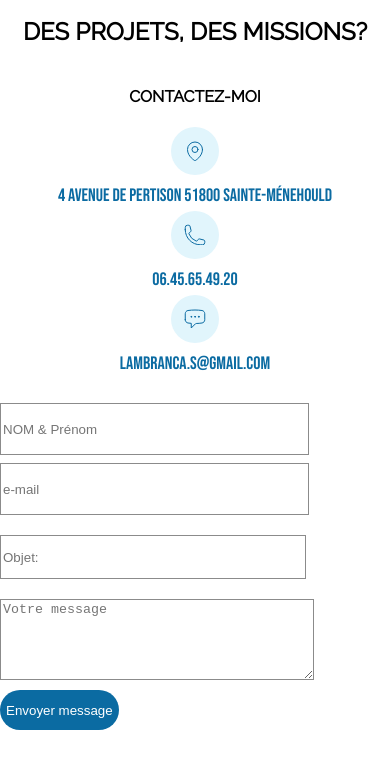
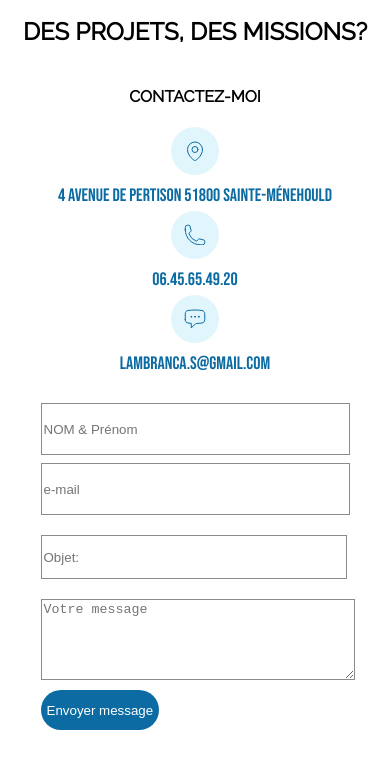
Before and after one commit to Lambseb/Portfolio, a plain HTML site: page index.html in a window 390 px wide. Shown: the part 6126-6894 px from the top of the page. Drawn offline with Linux system fonts and the light colour scheme; a web font is replaced by a local one.

Commit message:
Add files via upload

```diff
--- a/index.html
+++ b/index.html
@@ -227,8 +227,8 @@
         </ul>
     </div>
     <div class="contact_me">
+        <form action="/page-traitement-des-données" method="post">
             <div class="name_mail">
-            <form action="/page-traitement-des-données" method="post">
                     <input type="text" id="name" name="votre_nom" placeholder="NOM & Prénom">
                     <input type="email" id="mail" name="votre_email" placeholder="e-mail">
             </div>
--- a/style.css
+++ b/style.css
@@ -458,10 +458,18 @@ textarea{
     textarea{
         width: 300px;;
     }
+    .name_mail{
+        display: flex;
+        flex-direction: column;
+        align-items: center;
+    }
     .icons_list{
         display: flex;
         flex-direction: column;
-
+    }
+    .contact_me{
+        display: flex;
+        align-items: center;
     }
     .button_form{
         margin-left:initial;
```
Lines whose indentation alone changed are shown as unchanged.
